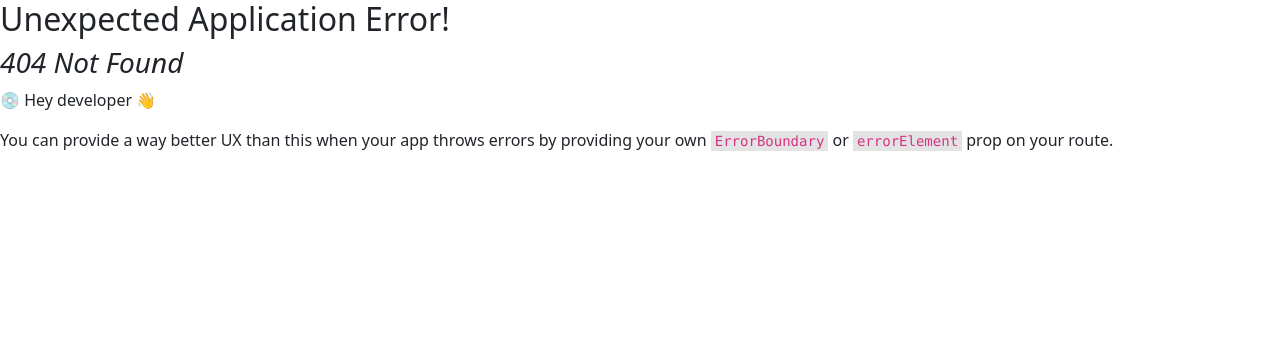
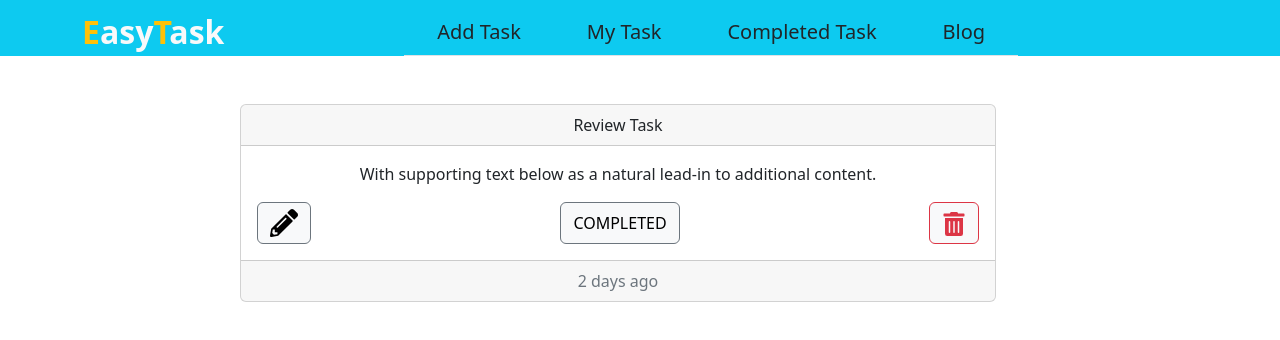
Before and after one commit to Kaiser-Tanveer/Easy-Task, a React (Create React App) app: page /myTask in a window 1280 px wide. Before the commit this address had no page. Shown: the top 340 px of the page. Built offline with nearby package versions, Linux system fonts and the light colour scheme.

Commit message:
my task route added

```diff
--- a/package.json
+++ b/package.json
@@ -7,6 +7,7 @@
     "@testing-library/react": "^13.4.0",
     "@testing-library/user-event": "^13.5.0",
     "bootstrap": "^5.2.3",
+    "firebase": "^9.15.0",
     "react": "^18.2.0",
     "react-bootstrap": "^2.7.0",
     "react-dom": "^18.2.0",
--- a/src/Pages/Home/Home.js
+++ b/src/Pages/Home/Home.js
@@ -5,8 +5,12 @@ import Button from 'react-bootstrap/Button';
 import Form from 'react-bootstrap/Form';
 import { HiOutlinePencilAlt, HiOutlinePhotograph } from 'react-icons/hi';
 import { useForm } from 'react-hook-form';
+import { useNavigate, useNavigation } from 'react-router-dom';
+import Spinner from '../../Shared/Header/Spinner/Spinner';
 
 const Home = () => {
+    const navigation = useNavigation();
+    const navigate = useNavigate();
     const { register, formState: { errors }, handleSubmit } = useForm();
 
     const imgSec = process.env.REACT_APP_IMAGE_SEC;
@@ -43,7 +47,13 @@ const Home = () => {
                     }
                 ]
                 console.log(taskData);
+                fetch('')
             })
+        navigate('/myTask');
+    }
+
+    if (navigation.state === 'loading') {
+        return <Spinner />
     }
     return (
         <Container className='mx-lg-5 px-lg-5'>
--- /dev/null
+++ b/src/Pages/MyTask/MyTask.js
@@ -0,0 +1,34 @@
+import React from 'react';
+import { Container } from 'react-bootstrap';
+import { FaPencilAlt, FaTrashAlt } from 'react-icons/fa';
+
+const MyTask = () => {
+    return (
+        <Container className='my-5 mx-lg-5 px-lg-5 '>
+            <article className='mx-lg-5 px-lg-5 '>
+                <div class="card text-center mx-lg-5">
+                    <div class="card-header">
+                        Review Task
+                    </div>
+                    <div class="card-body">
+                        <p class="card-text">With supporting text below as a natural lead-in to additional content.</p>
+                        <div className='d-flex justify-content-between'>
+                            <button className='btn btn-light border-secondary'>
+                                <FaPencilAlt className='fs-3' />
+                            </button>
+                            <button className='btn btn-light border-secondary'>COMPLETED</button>
+                            <button className='btn btn-light border-danger'>
+                                <FaTrashAlt className='fs-4 text-danger' />
+                            </button>
+                        </div>
+                    </div>
+                    <div class="card-footer text-muted">
+                        2 days ago
+                    </div>
+                </div>
+            </article>
+        </Container>
+    );
+};
+
+export default MyTask;
--- a/src/Routers/Routes.js
+++ b/src/Routers/Routes.js
@@ -2,6 +2,7 @@ import { createBrowserRouter } from "react-router-dom";
 import Home from "../Pages/Home/Home";
 import Main from "../Layouts/Main";
 import Blog from "../Pages/Home/Blog/Blog";
+import MyTask from "../Pages/MyTask/MyTask";
 
 const router = createBrowserRouter([
     {
@@ -16,6 +17,10 @@ const router = createBrowserRouter([
                 path: '/blog',
                 element: <Blog />
             },
+            {
+                path: '/myTask',
+                element: <MyTask />
+            },
         ]
     }
 ])
--- a/src/Shared/Header/Header.js
+++ b/src/Shared/Header/Header.js
@@ -13,7 +13,7 @@ const Header = () => {
                 <Navbar.Collapse id="responsive-navbar-nav">
                     <Nav fill variant='tabs' className='flex mx-auto mb-0 pb-0'>
                         <Nav.Link eventKey="link-1"><Link to='/' className='link-hover text-dark text-decoration-none px-4 rounded-top text-decoration-none fs-5 p-2 rounded-top'>Add Task</Link></Nav.Link>
-                        <Nav.Link eventKey="link-2"><Link to='/' className='link-hover text-dark text-decoration-none px-4 rounded-top text-decoration-none fs-5 p-2 rounded-top'>My Task</Link></Nav.Link>
+                        <Nav.Link eventKey="link-2"><Link to='myTask' className='link-hover text-dark text-decoration-none px-4 rounded-top text-decoration-none fs-5 p-2 rounded-top'>My Task</Link></Nav.Link>
                         <Nav.Link eventKey="link-3"><Link to='/' className='link-hover text-dark text-decoration-none px-4 rounded-top text-decoration-none fs-5 p-2 rounded-top'>Completed Task</Link></Nav.Link>
                         <Nav.Link eventKey="link-4"><Link to='/blog' className='link-hover text-dark text-decoration-none px-4 rounded-top text-decoration-none fs-5 p-2 rounded-top'>Blog</Link></Nav.Link>
                     </Nav>
--- /dev/null
+++ b/src/Shared/Header/Spinner/Spinner.js
@@ -0,0 +1,14 @@
+import React from 'react';
+
+const Spinner = () => {
+    return (
+        <div className='w-25 m-auto'>
+            <button class="btn btn-info mx-auto" type="button" disabled>
+                <span class="spinner-border spinner-border-sm" role="status" aria-hidden="true"></span>
+                Loading...
+            </button>
+        </div>
+    );
+};
+
+export default Spinner;
```
Also changed, not shown: src/Contexts/AuthContext/AuthProvider.js (added, +37 -0 lines), src/Firebase/firebase.config.js (added, +19 -0 lines), 1 other file (tests, documents, lock files or other folders).
